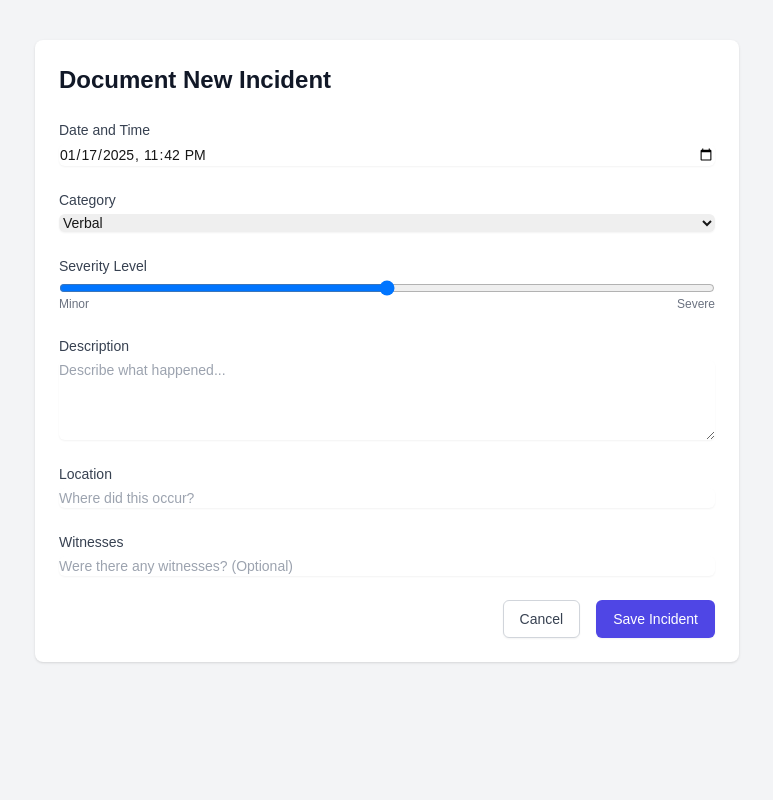
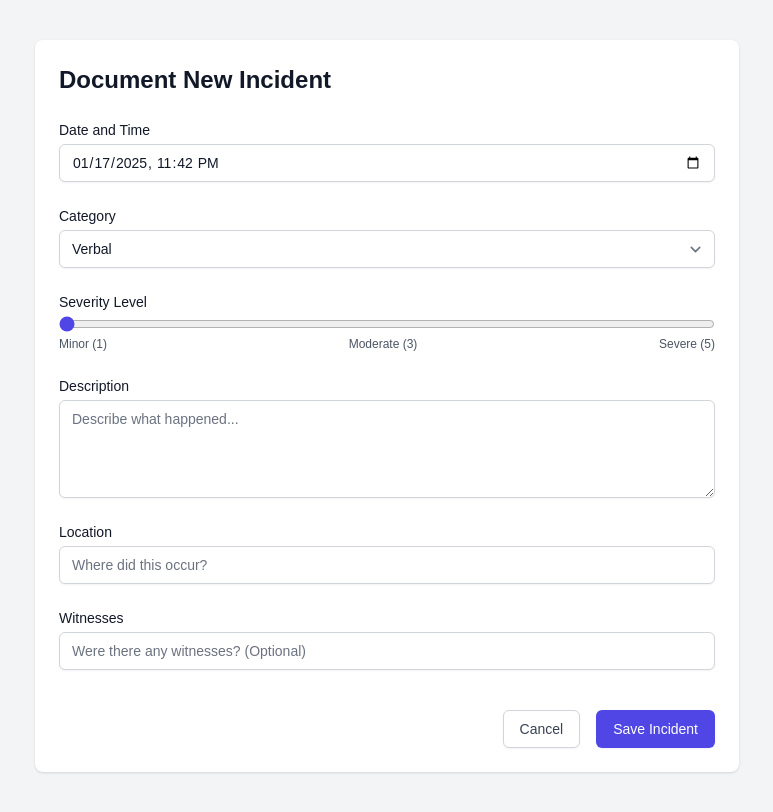
Before and after one commit to umatt1/behavior-monitor, a Next.js app: page /incidents/new in a window 1280 px wide. Shown: the whole page, without its empty margins (253-1026 px from the left). Built offline with nearby package versions, Linux system fonts and the light colour scheme; no server answers.

Commit message:
style: improve form readability and add severity labels

```diff
--- a/app/(dashboard)/incidents/new/page.tsx
+++ b/app/(dashboard)/incidents/new/page.tsx
@@ -80,13 +80,13 @@ export default function NewIncidentPage() {
 
           <form className="space-y-6" onSubmit={handleSubmit}>
             {error && (
-              <div className="bg-red-50 border border-red-200 text-red-700 px-4 py-3 rounded">
-                {error}
+              <div className="bg-red-50 border border-red-200 text-red-700 px-4 py-3 rounded relative" role="alert">
+                <span className="block sm:inline">{error}</span>
               </div>
             )}
 
             <div>
-              <label htmlFor="date" className="block text-sm font-medium text-gray-700">
+              <label htmlFor="date" className="block text-sm font-medium text-gray-900">
                 Date and Time
               </label>
               <input
@@ -95,18 +95,18 @@ export default function NewIncidentPage() {
                 id="date"
                 required
                 defaultValue={new Date().toISOString().slice(0, 16)}
-                className="mt-1 block w-full rounded-md border-gray-300 shadow-sm focus:border-indigo-500 focus:ring-indigo-500 sm:text-sm"
+                className="mt-1 block w-full rounded-md border-gray-300 text-gray-900 shadow-sm focus:border-indigo-500 focus:ring-indigo-500 sm:text-sm"
               />
             </div>
 
             <div>
-              <label htmlFor="category" className="block text-sm font-medium text-gray-700">
+              <label htmlFor="category" className="block text-sm font-medium text-gray-900">
                 Category
               </label>
               <select
                 id="category"
                 name="category"
-                className="mt-1 block w-full rounded-md border-gray-300 shadow-sm focus:border-indigo-500 focus:ring-indigo-500 sm:text-sm"
+                className="mt-1 block w-full rounded-md border-gray-300 text-gray-900 shadow-sm focus:border-indigo-500 focus:ring-indigo-500 sm:text-sm"
               >
                 <option>Verbal</option>
                 <option>Physical</option>
@@ -117,63 +117,66 @@ export default function NewIncidentPage() {
             </div>
 
             <div>
-              <label htmlFor="severity" className="block text-sm font-medium text-gray-700">
+              <label htmlFor="severity" className="block text-sm font-medium text-gray-900">
                 Severity Level
               </label>
               <input
                 type="range"
                 min="1"
                 max="5"
-                className="mt-1 block w-full"
+                defaultValue="1"
+                className="mt-1 block w-full accent-indigo-600"
                 id="severity"
                 name="severity"
               />
-              <div className="flex justify-between text-xs text-gray-500">
-                <span>Minor</span>
-                <span>Severe</span>
+              <div className="flex justify-between text-xs text-gray-600 mt-1">
+                <span>Minor (1)</span>
+                <span>Moderate (3)</span>
+                <span>Severe (5)</span>
               </div>
             </div>
 
             <div>
-              <label htmlFor="description" className="block text-sm font-medium text-gray-700">
+              <label htmlFor="description" className="block text-sm font-medium text-gray-900">
                 Description
               </label>
               <textarea
                 id="description"
                 name="description"
                 rows={4}
-                className="mt-1 block w-full rounded-md border-gray-300 shadow-sm focus:border-indigo-500 focus:ring-indigo-500 sm:text-sm"
+                required
+                className="mt-1 block w-full rounded-md border-gray-300 text-gray-900 shadow-sm focus:border-indigo-500 focus:ring-indigo-500 sm:text-sm"
                 placeholder="Describe what happened..."
               />
             </div>
 
             <div>
-              <label htmlFor="location" className="block text-sm font-medium text-gray-700">
+              <label htmlFor="location" className="block text-sm font-medium text-gray-900">
                 Location
               </label>
               <input
                 type="text"
                 name="location"
                 id="location"
-                className="mt-1 block w-full rounded-md border-gray-300 shadow-sm focus:border-indigo-500 focus:ring-indigo-500 sm:text-sm"
+                className="mt-1 block w-full rounded-md border-gray-300 text-gray-900 shadow-sm focus:border-indigo-500 focus:ring-indigo-500 sm:text-sm"
                 placeholder="Where did this occur?"
               />
             </div>
 
             <div>
-              <label htmlFor="witnesses" className="block text-sm font-medium text-gray-700">
+              <label htmlFor="witnesses" className="block text-sm font-medium text-gray-900">
                 Witnesses
               </label>
               <input
                 type="text"
                 name="witnesses"
                 id="witnesses"
-                className="mt-1 block w-full rounded-md border-gray-300 shadow-sm focus:border-indigo-500 focus:ring-indigo-500 sm:text-sm"
+                className="mt-1 block w-full rounded-md border-gray-300 text-gray-900 shadow-sm focus:border-indigo-500 focus:ring-indigo-500 sm:text-sm"
                 placeholder="Were there any witnesses? (Optional)"
               />
             </div>
 
-            <div className="flex justify-end space-x-4">
+            <div className="flex justify-end space-x-4 pt-4">
               <button
                 type="button"
                 onClick={() => router.push('/dashboard')}
--- a/package.json
+++ b/package.json
@@ -17,6 +17,7 @@
   },
   "devDependencies": {
     "@eslint/eslintrc": "^3",
+    "@tailwindcss/forms": "^0.5.10",
     "@types/node": "^20",
     "@types/react": "^19",
     "@types/react-dom": "^19",
--- a/tailwind.config.ts
+++ b/tailwind.config.ts
@@ -1,4 +1,5 @@
 import type { Config } from "tailwindcss";
+import '@tailwindcss/forms';
 
 export default {
   content: [
@@ -14,5 +15,7 @@ export default {
       },
     },
   },
-  plugins: [],
+  plugins: [
+    require('@tailwindcss/forms'),
+  ],
 } satisfies Config;
```
Also changed, not shown: 1 other file (tests, documents, lock files or other folders).
